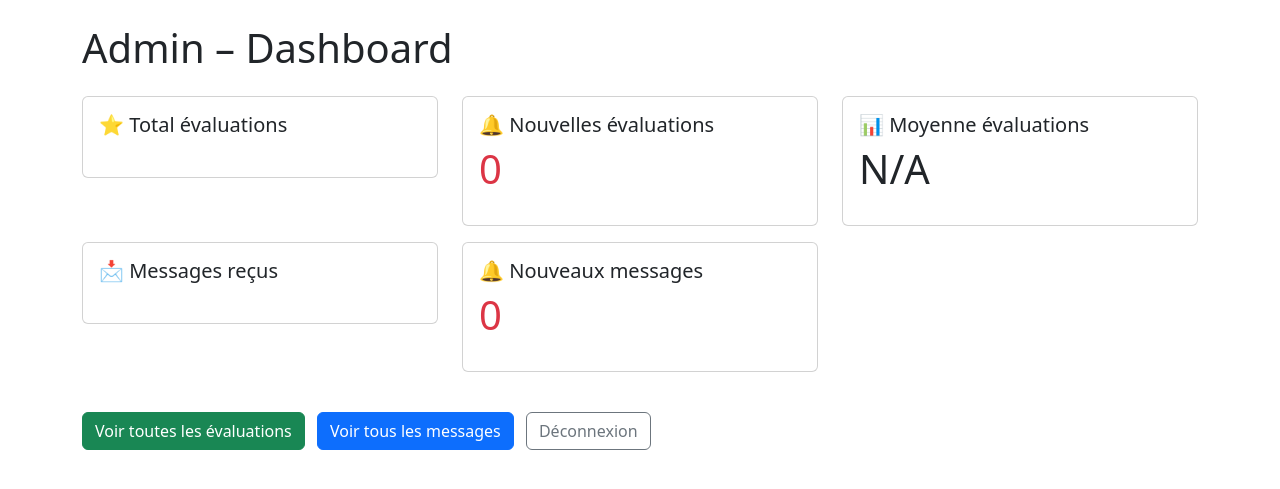
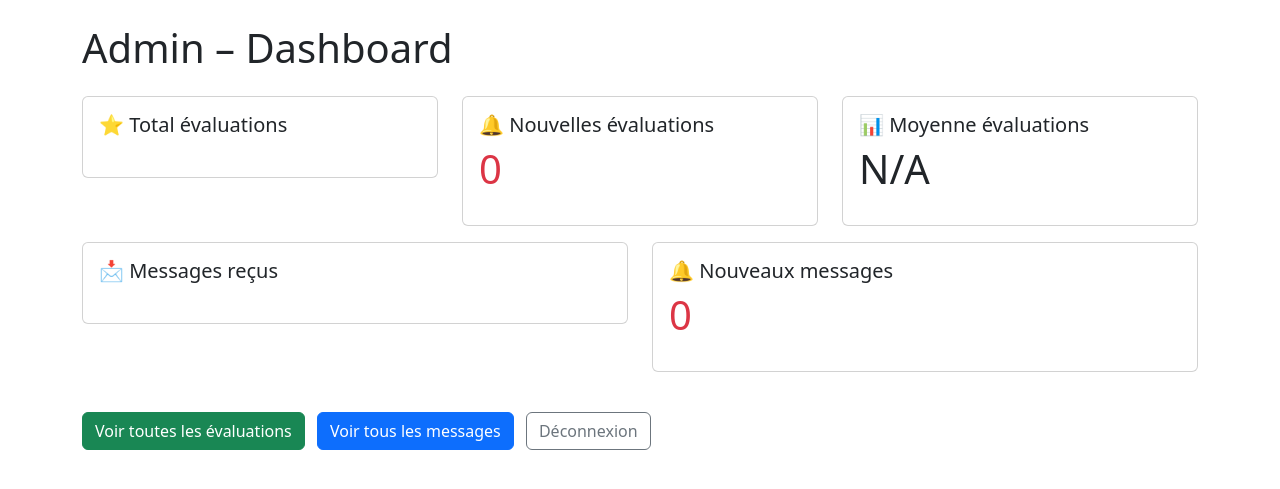
Before and after one commit to mybsow/pdf-fusion-pro_ultimate, a Python web app: template templates/admin/dashboard.html in a window 1280 px wide. Shown: the top 489 px of the page. Run offline with Jinja, Linux system fonts and the light colour scheme; the template is opened without the code that fills it, so the values that code supplies are empty.

Commit message:
Update dashboard.html

```diff
--- a/templates/admin/dashboard.html
+++ b/templates/admin/dashboard.html
@@ -34,14 +34,14 @@
     </div>
 
     <!-- Messages -->
-    <div class="col-md-4 mb-3">
+    <div class="col-md-6 mb-3">
       <div class="card p-3">
         <h5>📩 Messages reçus</h5>
         <p class="display-6">{{ stats.total_messages }}</p>
       </div>
     </div>
 
-    <div class="col-md-4 mb-3">
+    <div class="col-md-6 mb-3">
       <div class="card p-3">
         <h5>🔔 Nouveaux messages</h5>
         <p class="display-6 text-danger">{{ stats.unseen_messages or 0 }}</p>
```
